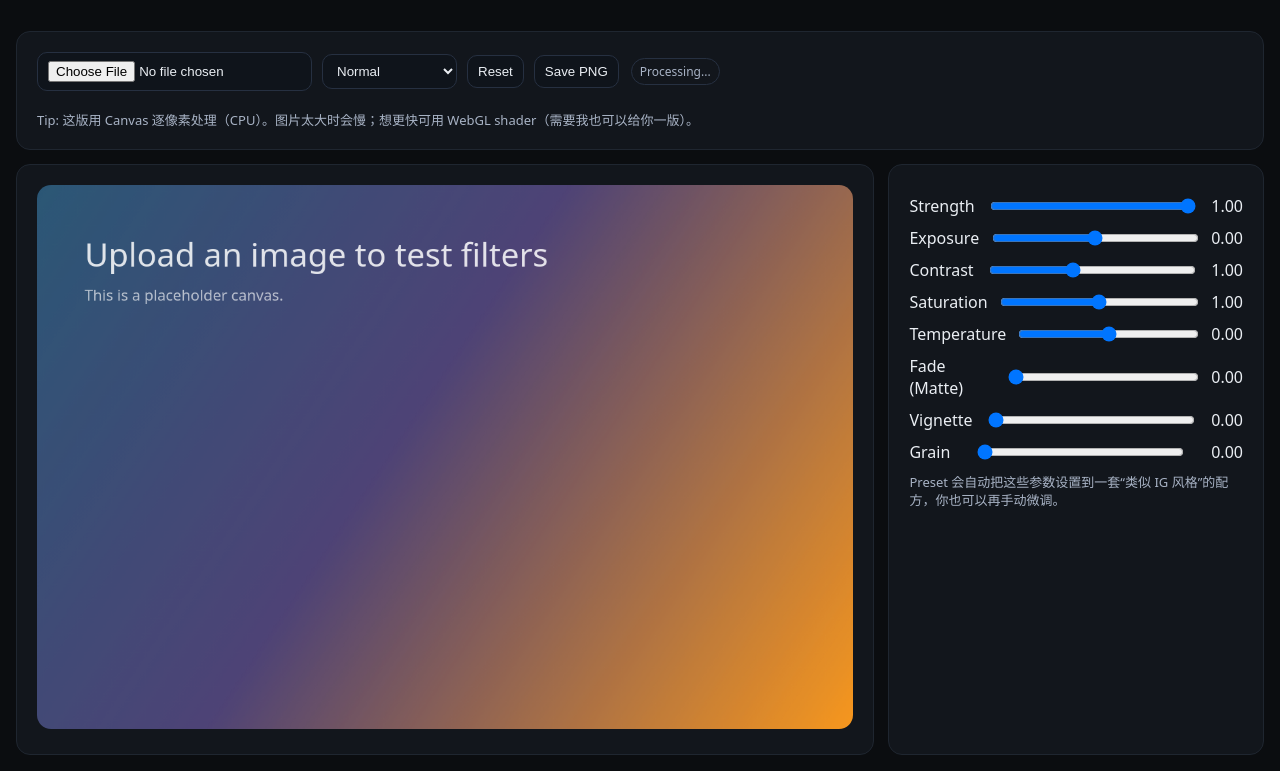
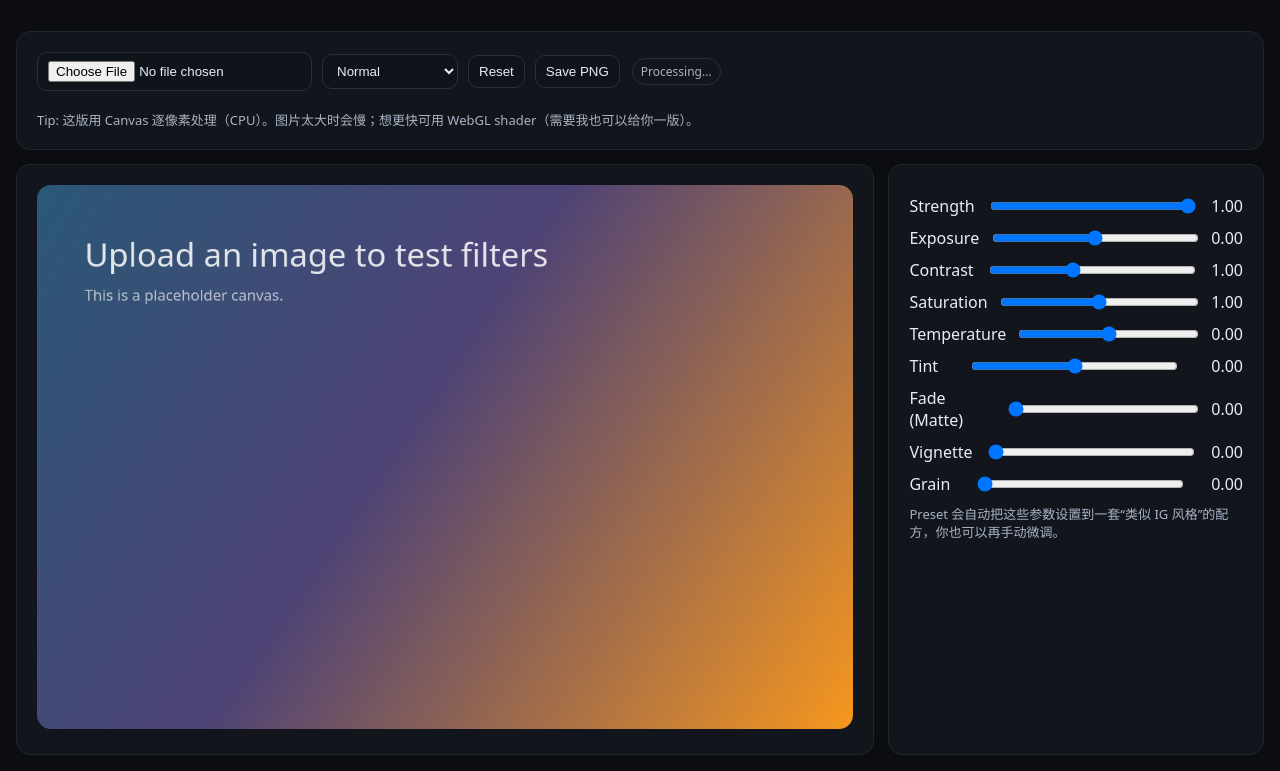
Before and after one commit to lxlgarnett/lumina-filters, a website: page index.html in a window 1280 px wide. Both pictures are taken after a click on the link "Editor". Shown: the part 65-836 px from the top of the page. Drawn offline with Linux system fonts and the light colour scheme.

Commit message:
Feat: Add Tint control and update presets

```diff
--- a/filters.js
+++ b/filters.js
@@ -67,6 +67,17 @@ function applyTemperature(r, g, b, t) {
   return [rr, g, bb];
 }
 
+// Tint shift: magenta -> raise R&B, lower G; green -> raise G, lower R&B
+function applyTint(r, g, b, t) {
+  // t -0.3..0.3
+  // t > 0: Magenta (increase R/B, decrease G)
+  // t < 0: Green (increase G, decrease R/B)
+  const rr = clamp01(r * (1 + t * 0.5));
+  const gg = clamp01(g * (1 - t));
+  const bb = clamp01(b * (1 + t * 0.5));
+  return [rr, gg, bb];
+}
+
 function vignetteFactor(x, y, w, h, strength) {
   if (strength <= 0) return 1;
   const nx = (x / (w - 1)) * 2 - 1;
@@ -97,6 +108,7 @@ function noise2D(x, y, seed) {
     applyContrast,
     applyFade,
     applyTemperature,
+    applyTint,
     vignetteFactor,
     noise2D
   };
--- a/index.html
+++ b/index.html
@@ -105,6 +105,11 @@
           <span id="tempV">0.06</span>
         </label>
         <label>
+          Tint
+          <input id="tint" type="range" min="-0.3" max="0.3" step="0.01" value="0.00" />
+          <span id="tintV">0.00</span>
+        </label>
+        <label>
           Fade (Matte)
           <input id="fade" type="range" min="0" max="0.5" step="0.01" value="0.12" />
           <span id="fadeV">0.12</span>
--- a/main.js
+++ b/main.js
@@ -47,6 +47,7 @@
     contrast: $("contrast"),
     saturation: $("saturation"),
     temp: $("temp"),
+    tint: $("tint"),
     fade: $("fade"),
     vignette: $("vignette"),
     grain: $("grain"),
@@ -58,6 +59,7 @@
     contrastV: $("contrastV"),
     saturationV: $("saturationV"),
     tempV: $("tempV"),
+    tintV: $("tintV"),
     fadeV: $("fadeV"),
     vignetteV: $("vignetteV"),
     grainV: $("grainV"),
@@ -65,21 +67,34 @@
 
   // Presets definition
   const PRESETS = {
-    "Normal":        { strength:1.00, exposure:0.00, contrast:1.00, saturation:1.00, temp:0.00, fade:0.00, vignette:0.00, grain:0.00 },
-    "Clarendon-ish": { strength:0.85, exposure:0.03, contrast:1.22, saturation:1.18, temp:0.05, fade:0.06, vignette:0.18, grain:0.06 },
-    "Gingham-ish":   { strength:0.90, exposure:0.06, contrast:0.98, saturation:0.92, temp:0.02, fade:0.20, vignette:0.15, grain:0.07 },
-    "Juno-ish":      { strength:0.85, exposure:0.04, contrast:1.10, saturation:1.28, temp:0.10, fade:0.08, vignette:0.18, grain:0.07 },
-    "Lark-ish":      { strength:0.85, exposure:0.08, contrast:1.05, saturation:1.06, temp:-0.02, fade:0.10, vignette:0.12, grain:0.05 },
-    "Valencia-ish":  { strength:0.90, exposure:0.05, contrast:0.96, saturation:1.10, temp:0.12, fade:0.16, vignette:0.10, grain:0.06 },
-    "Lo-Fi-ish":     { strength:0.90, exposure:0.02, contrast:1.40, saturation:1.25, temp:0.04, fade:0.04, vignette:0.38, grain:0.08 },
-    "Inkwell-ish(BW)":{strength:1.00, exposure:0.02, contrast:1.35, saturation:0.00, temp:0.00, fade:0.10, vignette:0.22, grain:0.08 },
-    "X-Pro-ish":     { strength:0.90, exposure:0.00, contrast:1.25, saturation:1.12, temp:0.06, fade:0.06, vignette:0.30, grain:0.10 },
-    "Reyes-ish":     { strength:0.90, exposure:0.10, contrast:0.90, saturation:0.75, temp:0.10, fade:0.00, vignette:0.00, grain:0.00 },
-    "Slumber-ish":   { strength:0.90, exposure:0.05, contrast:0.95, saturation:0.66, temp:0.05, fade:0.15, vignette:0.20, grain:0.00 },
-    "Crema-ish":     { strength:0.90, exposure:0.05, contrast:1.00, saturation:0.90, temp:-0.05, fade:0.10, vignette:0.20, grain:0.05 },
-    "Ludwig-ish":    { strength:0.90, exposure:0.05, contrast:1.05, saturation:0.95, temp:0.03, fade:0.05, vignette:0.05, grain:0.00 },
-    "Aden-ish":      { strength:0.90, exposure:0.04, contrast:0.90, saturation:0.85, temp:0.08, fade:0.12, vignette:0.10, grain:0.00 },
-    "Perpetua-ish":  { strength:0.90, exposure:0.00, contrast:1.10, saturation:1.10, temp:-0.05, fade:0.05, vignette:0.15, grain:0.05 },
+    "Normal":        { strength:1.00, exposure:0.00, contrast:1.00, saturation:1.00, temp:0.00, tint:0.00, fade:0.00, vignette:0.00, grain:0.00 },
+    // Instagram-ish
+    "Clarendon-ish": { strength:0.85, exposure:0.03, contrast:1.22, saturation:1.18, temp:0.05, tint:0.00, fade:0.06, vignette:0.18, grain:0.06 },
+    "Gingham-ish":   { strength:0.90, exposure:0.06, contrast:0.98, saturation:0.92, temp:0.02, tint:-0.02, fade:0.20, vignette:0.15, grain:0.07 },
+    "Juno-ish":      { strength:0.85, exposure:0.04, contrast:1.10, saturation:1.28, temp:0.10, tint:0.00, fade:0.08, vignette:0.18, grain:0.07 },
+    "Lark-ish":      { strength:0.85, exposure:0.08, contrast:1.05, saturation:1.06, temp:-0.02, tint:0.00, fade:0.10, vignette:0.12, grain:0.05 },
+    "Valencia-ish":  { strength:0.90, exposure:0.05, contrast:0.96, saturation:1.10, temp:0.12, tint:0.02, fade:0.16, vignette:0.10, grain:0.06 },
+    "Lo-Fi-ish":     { strength:0.90, exposure:0.02, contrast:1.40, saturation:1.25, temp:0.04, tint:0.00, fade:0.04, vignette:0.38, grain:0.08 },
+    "Inkwell-ish(BW)":{strength:1.00, exposure:0.02, contrast:1.35, saturation:0.00, temp:0.00, tint:0.00, fade:0.10, vignette:0.22, grain:0.08 },
+    "X-Pro-ish":     { strength:0.90, exposure:0.00, contrast:1.25, saturation:1.12, temp:0.06, tint:0.04, fade:0.06, vignette:0.30, grain:0.10 },
+    "Reyes-ish":     { strength:0.90, exposure:0.10, contrast:0.90, saturation:0.75, temp:0.10, tint:-0.02, fade:0.00, vignette:0.00, grain:0.00 },
+    "Slumber-ish":   { strength:0.90, exposure:0.05, contrast:0.95, saturation:0.66, temp:0.05, tint:0.05, fade:0.15, vignette:0.20, grain:0.00 },
+    "Crema-ish":     { strength:0.90, exposure:0.05, contrast:1.00, saturation:0.90, temp:-0.05, tint:0.00, fade:0.10, vignette:0.20, grain:0.05 },
+    "Ludwig-ish":    { strength:0.90, exposure:0.05, contrast:1.05, saturation:0.95, temp:0.03, tint:0.00, fade:0.05, vignette:0.05, grain:0.00 },
+    "Aden-ish":      { strength:0.90, exposure:0.04, contrast:0.90, saturation:0.85, temp:0.08, tint:0.08, fade:0.12, vignette:0.10, grain:0.00 },
+    "Perpetua-ish":  { strength:0.90, exposure:0.00, contrast:1.10, saturation:1.10, temp:-0.05, tint:0.00, fade:0.05, vignette:0.15, grain:0.05 },
+
+    // Google Photos-ish
+    "West-ish":      { strength:0.90, exposure:0.05, contrast:1.15, saturation:0.90, temp:0.08, tint:0.02, fade:0.10, vignette:0.15, grain:0.05 },
+    "Palma-ish":     { strength:0.90, exposure:0.10, contrast:1.05, saturation:1.30, temp:0.06, tint:-0.02, fade:0.00, vignette:0.05, grain:0.00 },
+    "Metro-ish":     { strength:0.95, exposure:0.02, contrast:1.20, saturation:1.05, temp:-0.05, tint:0.08, fade:0.00, vignette:0.10, grain:0.00 },
+    "Eiffel-ish":    { strength:0.90, exposure:0.00, contrast:1.10, saturation:0.95, temp:-0.04, tint:0.04, fade:0.12, vignette:0.15, grain:0.04 },
+    "Blush-ish":     { strength:0.90, exposure:0.05, contrast:0.95, saturation:1.10, temp:0.05, tint:0.12, fade:0.05, vignette:0.00, grain:0.00 },
+    "Modena-ish":    { strength:0.90, exposure:0.08, contrast:1.15, saturation:0.90, temp:0.10, tint:0.00, fade:0.00, vignette:0.10, grain:0.00 },
+    "Reel-ish":      { strength:0.90, exposure:0.05, contrast:1.10, saturation:1.00, temp:0.00, tint:0.00, fade:0.00, vignette:0.00, grain:0.12 }, // Film grain focus
+    "Vogue-ish (BW)":{ strength:1.00, exposure:0.05, contrast:1.30, saturation:0.00, temp:0.00, tint:0.00, fade:0.05, vignette:0.15, grain:0.00 },
+    "Ollie-ish (BW)":{ strength:1.00, exposure:0.00, contrast:1.05, saturation:0.00, temp:0.00, tint:0.00, fade:0.25, vignette:0.10, grain:0.08 },
+    "Bazaar-ish":    { strength:0.95, exposure:0.02, contrast:1.25, saturation:1.15, temp:0.02, tint:-0.05, fade:0.00, vignette:0.20, grain:0.00 },
   };
 
   function setSlider(name, value){
@@ -96,6 +111,7 @@
       contrast: +ui.contrast.value,
       saturation: +ui.saturation.value,
       temp: +ui.temp.value,
+      tint: +ui.tint.value,
       fade: +ui.fade.value,
       vignette: +ui.vignette.value,
       grain: +ui.grain.value,
@@ -217,7 +233,7 @@
   };
 
   // Slider updates
-  for(const k of ["strength","exposure","contrast","saturation","temp","fade","vignette","grain"]){
+  for(const k of ["strength","exposure","contrast","saturation","temp","tint","fade","vignette","grain"]){
     ui[k].addEventListener("input", () => {
       uiVals[k+"V"].textContent = (+ui[k].value).toFixed(2);
       requestRender();
--- a/worker.js
+++ b/worker.js
@@ -58,6 +58,9 @@ function processImage(originalImageData, params, seed) {
       // Temperature
       [r, g, b] = applyTemperature(r, g, b, params.temp);
 
+      // Tint
+      [r, g, b] = applyTint(r, g, b, params.tint);
+
       // Fade / matte
       r = applyFade(r, params.fade);
       g = applyFade(g, params.fade);
```
